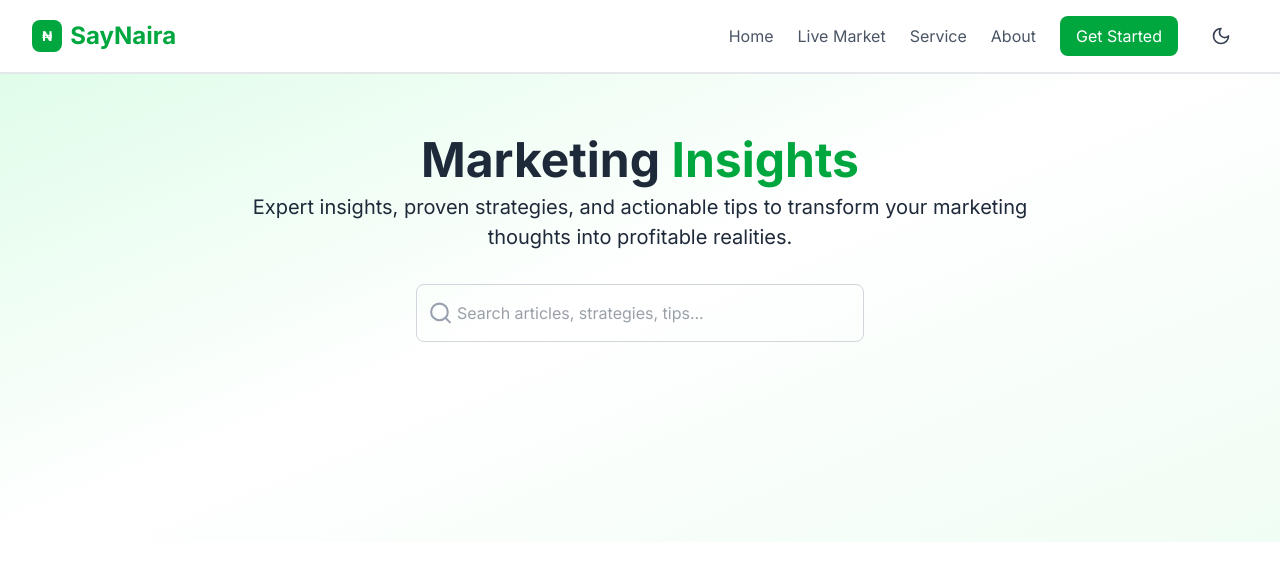
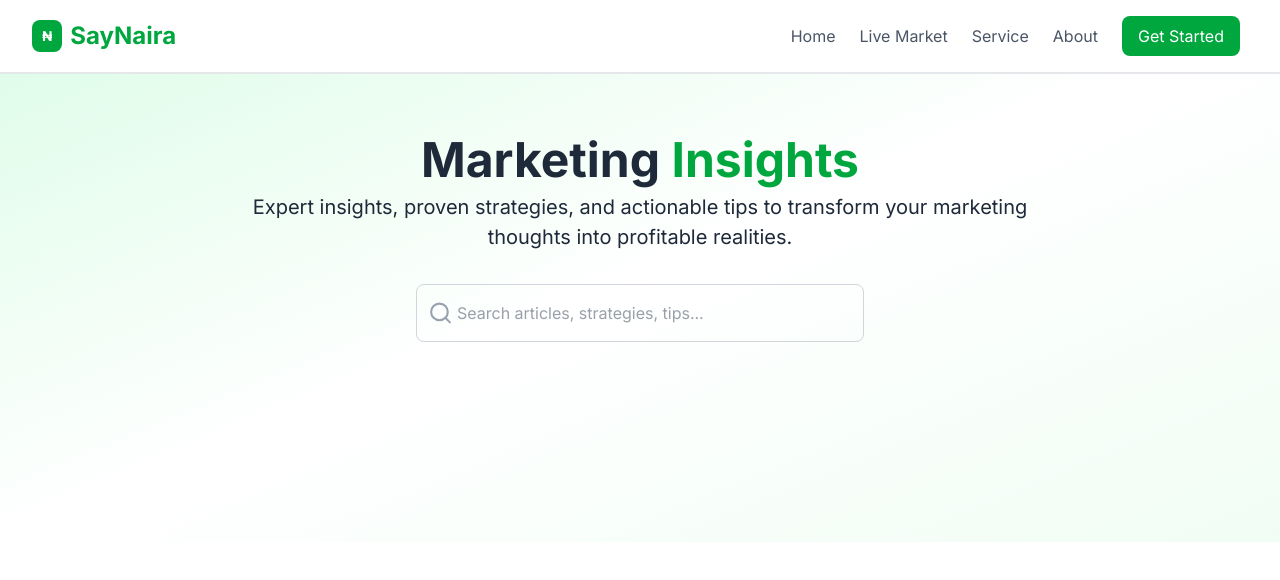
Before and after one commit to Kante560/Blog, a React (Vite) app: page /blog in a window 1280 px wide. Shown: the top 580 px of the page. Built offline with nearby package versions, Linux system fonts and the light colour scheme; no server answers; the database is empty.

Commit message:
done ....... really this time

```diff
--- a/src/Home/Nav.jsx
+++ b/src/Home/Nav.jsx
@@ -90,7 +90,9 @@ export const Nav = () => {
               </>
             )}
             {/* Theme Toggle */}
-            <button
+
+            {user && (
+              <>  <button
               onClick={() => setTheme((t) => (t === "dark" ? "light" : "dark"))}
               className="p-2 rounded-md border border-transparent hover:border-gray-300 dark:hover:border-gray-600"
               title={theme === "dark" ? "Switch to light" : "Switch to dark"}
@@ -101,6 +103,9 @@ export const Nav = () => {
                 <Moon className="w-5 h-5 text-gray-700" />
               )}
             </button>
+              </>
+            )}
+
             {user && (
               <motion.button
                 onClick={async () => {
```
